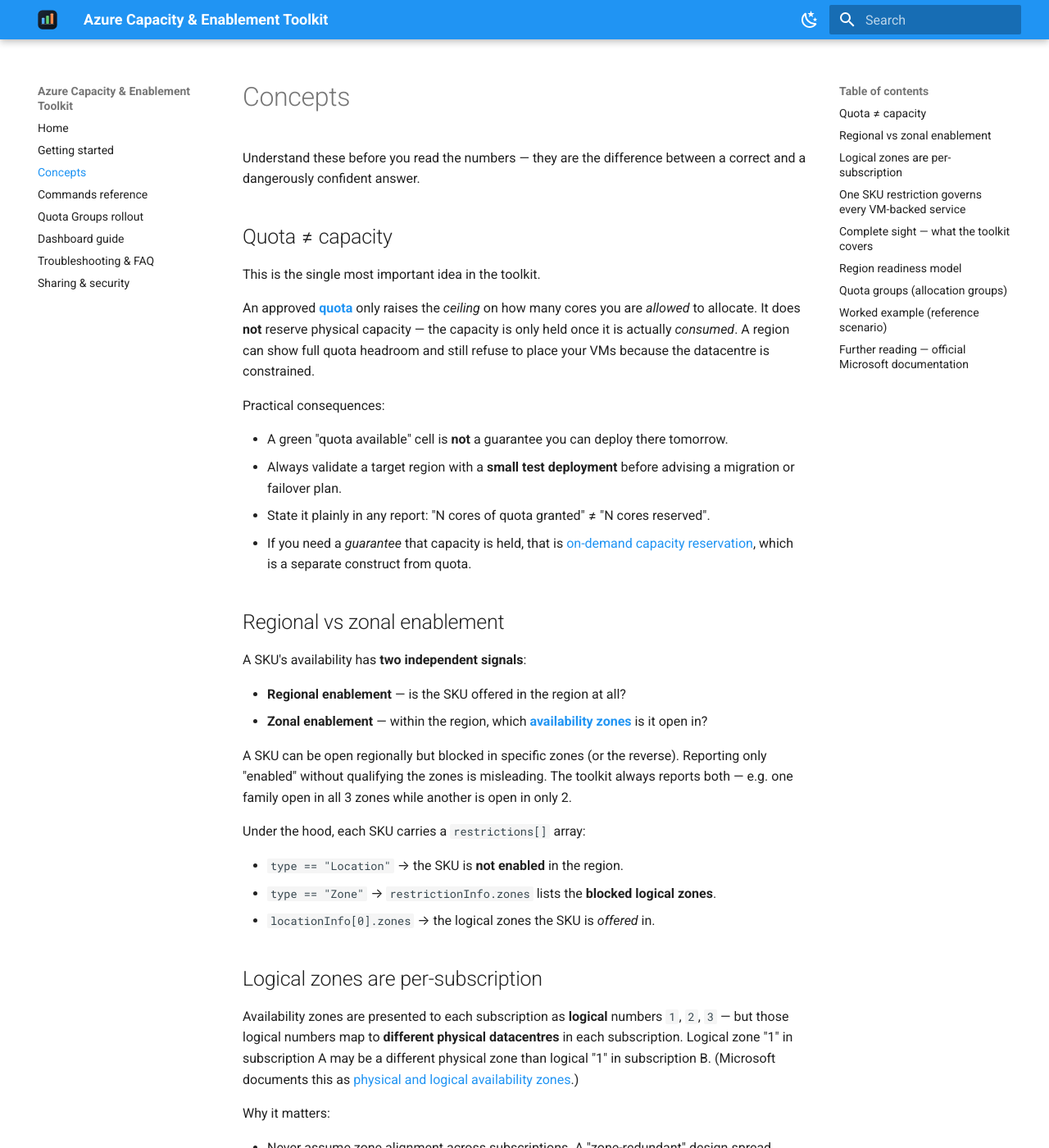
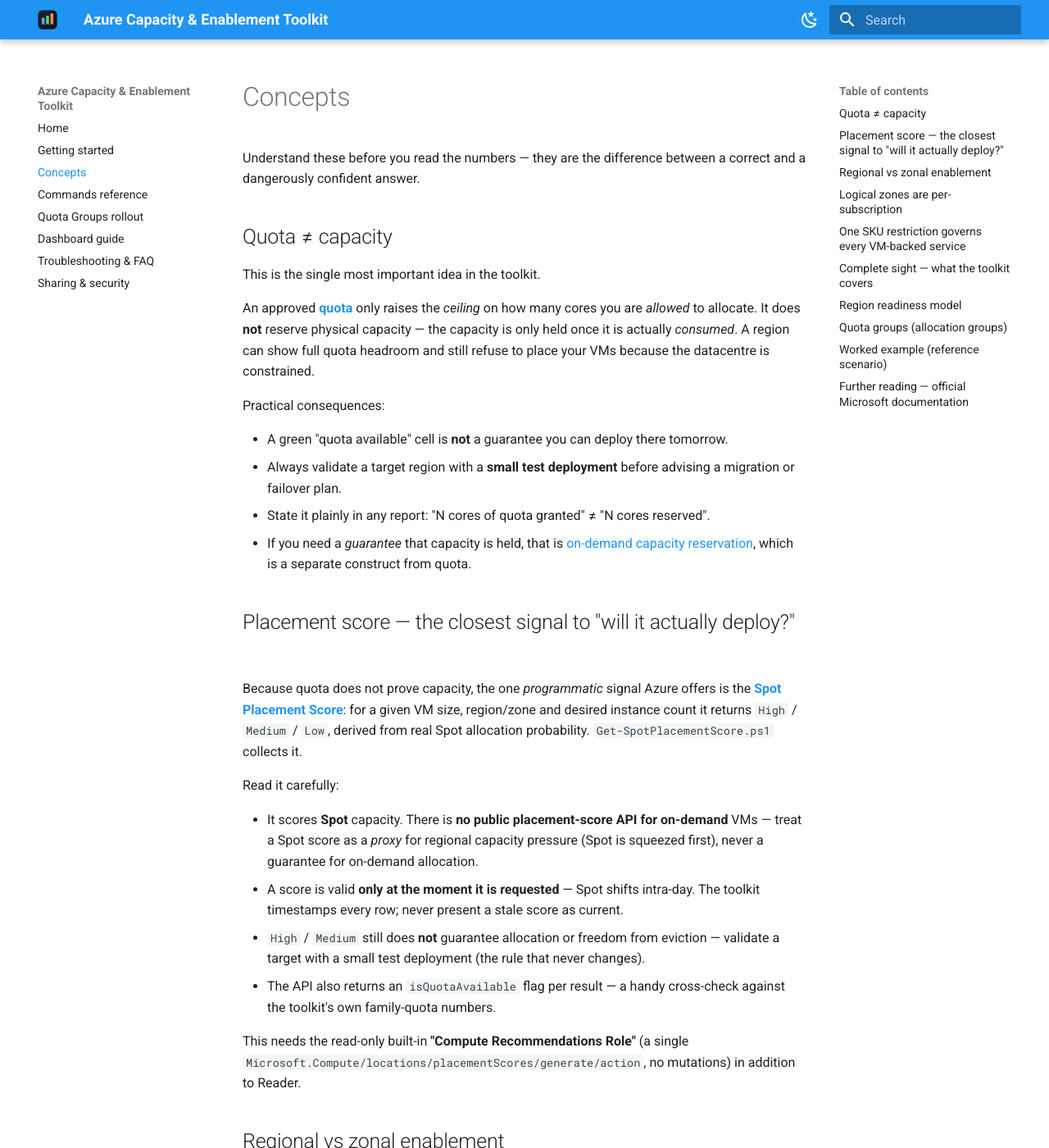
Before and after one commit to microsoft/capacity-toolkit, an MkDocs documentation site: the page built from docs/concepts.md, in a window 1280 px wide and 1400 px high. Shown: the whole window at 82% size. Built offline with MkDocs 1.6.1 and Material for MkDocs 9.7.7, drawn with Linux system fonts in a browser that asks for light colours.

Commit message:
feat: Spot Placement Score lens (Get-SpotPlacementScore.ps1) — closes #10 (#20)
* feat: add Spot Placement Score lens (Get-SpotPlacementScore.ps1)

Implements issue #10 — a read-only collector that calls the Azure Spot
Placement Score API to surface an allocation-likelihood signal
(High/Medium/Low) per VM size x region x zone. This is the closest
programmatic answer to the toolkit's central 'quota != capacity' caveat.

- scripts/Get-SpotPlacementScore.ps1: PS 5.1-safe, az rest based (no
  extension), per-subscription, chunks to API limits (<=8 regions x <=5
  sizes), manual JSON body (avoids PS5.1 single-element-array unwrap),
  graceful 429 retry and missing-role (403) handling, timestamped rows.
- Honest scoping baked into output + docs: scores SPOT capacity (a proxy
  for regional pressure, not an on-demand guarantee) and is time-sensitive.
- Access: read-only but needs the built-in 'Compute Recommendations Role'
  (single placementScores/generate/action, no mutations) in addition to
  Reader — documented in getting-started, AGENTS.md, concepts.
- Docs: commands.md scenario row + raw az reference, concepts.md section,
  README 'what it answers' bullet, CHANGELOG entry.

Dashboard pane, New-CapacityReport -IncludeSpotPlacement wiring and demo
data are intentionally left as a fast-follow.

Refs #10

Co-authored-by: Copilot <223556219+Copilot@users.noreply.github.com>

* fix(spot-placement): prevent single-chunk array unwrap in Split-Chunk

E2e against an MCAPS tenant revealed that a single region/SKU chunk was
unwrapped on 'return', causing the consumer to iterate region/SKU strings
character-by-character (URL location became 'n', 's', ...). Return the
chunk list with a leading comma so a one-element result is not flattened.

Verified live: 2 subs x 3 SKUs x 2 regions x 3 zones = 36 rows; SKU
multi-chunk (6 -> 5+1) and -Regional scope both correct.

Co-authored-by: Copilot <223556219+Copilot@users.noreply.github.com>

---------

Co-authored-by: Copilot <223556219+Copilot@users.noreply.github.com>

```diff
--- a/docs/concepts.md
+++ b/docs/concepts.md
@@ -21,6 +21,28 @@ Practical consequences:
 - If you need a *guarantee* that capacity is held, that is
   [on-demand capacity reservation](https://learn.microsoft.com/en-us/azure/virtual-machines/capacity-reservation-overview),
   which is a separate construct from quota.
+
+## Placement score — the closest signal to "will it actually deploy?"
+
+Because quota does not prove capacity, the one *programmatic* signal Azure offers is the
+[**Spot Placement Score**](https://learn.microsoft.com/en-us/azure/virtual-machine-scale-sets/spot-placement-score):
+for a given VM size, region/zone and desired instance count it returns `High` / `Medium` / `Low`,
+derived from real Spot allocation probability. `Get-SpotPlacementScore.ps1` collects it.
+
+Read it carefully:
+
+- It scores **Spot** capacity. There is **no public placement-score API for on-demand** VMs — treat a
+  Spot score as a *proxy* for regional capacity pressure (Spot is squeezed first), never a guarantee
+  for on-demand allocation.
+- A score is valid **only at the moment it is requested** — Spot shifts intra-day. The toolkit
+  timestamps every row; never present a stale score as current.
+- `High` / `Medium` still does **not** guarantee allocation or freedom from eviction — validate a
+  target with a small test deployment (the rule that never changes).
+- The API also returns an `isQuotaAvailable` flag per result — a handy cross-check against the
+  toolkit's own family-quota numbers.
+
+This needs the read-only built-in **"Compute Recommendations Role"** (a single
+`Microsoft.Compute/locations/placementScores/generate/action`, no mutations) in addition to Reader.
 
 ## Regional vs zonal enablement
 
```
Also changed, not shown: AGENTS.md (+2 -1 lines), CHANGELOG.md (+8 -0 lines), README.md (+1 -0 lines), docs/commands.md (+11 -0 lines), docs/getting-started.md (+1 -0 lines), 1 other file.
